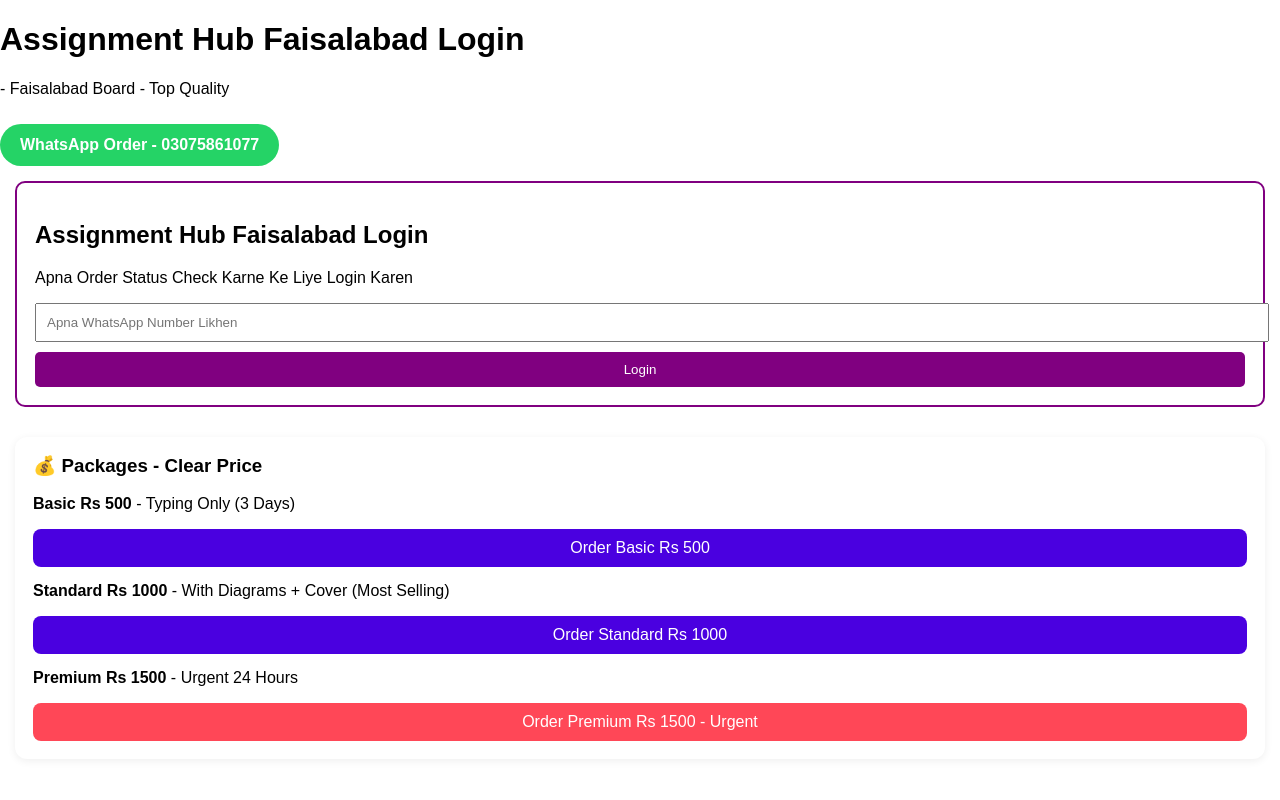
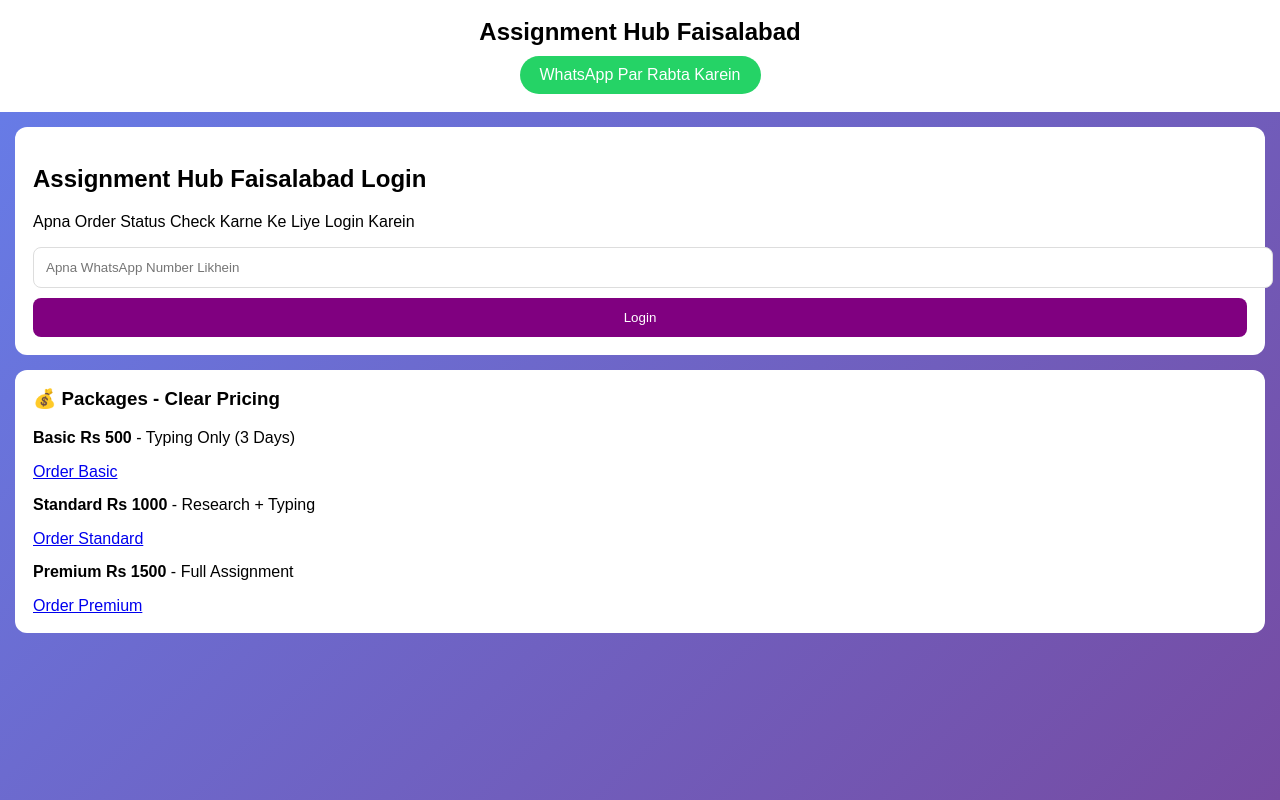
Before and after one commit to araniajordan-png/assignment-hub-faisalabad, a plain HTML site: page index.html in a window 1280 px wide. Drawn offline with Linux system fonts and the light colour scheme.

Commit message:
Update index.html

```diff
--- a/index.html
+++ b/index.html
@@ -1,24 +1,34 @@
 <!DOCTYPE html>
-<html><head><meta charset="utf-8"><meta name="viewport" content="width=device-width,initial-scale=1" - Faisalabad</title></head>
-<body style="margin:0;font-family:Arial;background:#f0f2f5<h2>Assignment Hub Faisalabad Login</h2>
+<html>
+<head>
+<meta charset="utf-8">
+<meta name="viewport" content="width=device-width, initial-scale=1">
+<meta name="google-site-verification" content="jnlgAaHPzLtraXIm4UuIQj_s86SlenCAuAzx55tt_2Y" />
+<title>Assignment Hub Faisalabad</title>
+</head>
+<body style="margin:0;font-family:Arial;background:linear-gradient(135deg,#667eea,#764ba2);min-height:100vh">
+<div style="background:white;padding:18px;text-align:center">
+<h2 style="margin:0">Assignment Hub Faisalabad</h2>
+<a href="https://wa.me/923075861077?text=Salam%20Assignment%20Hub" style="display:inline-block;margin-top:10px;background:#25D366;color:white;padding:10px 20px;border-radius:25px;text-decoration:none">WhatsApp Par Rabta Karein</a>
+</div>
 
-<div style="background:linear-gradient(135deg,#4a00e0,#8e2de2);color:white;padding:25px;text-align:center">
-<h1 style="margin>/<h2>Assignment Hub Faisalabad Login</h2> - Faisalabad Board - Top Quality</p>
-<a href="https://wa.me/923075861077?text=Salam!%20Mujhe%20Assignment%20Chahiye" style="background:#25D366;color:white;padding:12px 20px;text-decoration:none;border-radius:25px;display:inline-block;margin-top:10px;font-weight:bold">WhatsApp Order - 03075861077</a>
+<div style="padding:15px">
+<div style="background:white;padding:18px;border-radius:12px;margin-bottom:15px">
+<h2>Assignment Hub Faisalabad Login</h2>
+<p>Apna Order Status Check Karne Ke Liye Login Karein</p>
+<input type="text" placeholder="Apna WhatsApp Number Likhein" style="width:100%;padding:12px;border:1px solid #ddd;border-radius:8px">
+<button style="background:purple;color:white;width:100%;padding:12px;border:none;border-radius:8px;margin-top:10px">Login</button>
 </div>
-<div style="background:white;padding:18px;border:2px solid purple;border-radius:10px;margin:15px;">
-<h2>Assignment Hub Faisalabad Login</h2>
-<p>Apna Order Status Check Karne Ke Liye Login Karen</p>
-<input type="text" placeholder="Apna WhatsApp Number Likhen" style="width:100%;padding:10px;margin-bottom:10px;">
-<button style="background:purple;color:white;padding:10px;width:100%;border:none;border-radius:5px;">Login</button>
+
+<div style="background:white;padding:18px;border-radius:12px">
+<h3 style="margin-top:0">💰 Packages - Clear Pricing</h3>
+<p><b>Basic Rs 500</b> - Typing Only (3 Days)</p>
+<a href="https://wa.me/923075861077?text=Basic%20Package">Order Basic</a>
+<p style="margin-top:15px"><b>Standard Rs 1000</b> - Research + Typing</p>
+<a href="https://wa.me/923075861077?text=Standard%20Package">Order Standard</a>
+<p style="margin-top:15px"><b>Premium Rs 1500</b> - Full Assignment</p>
+<a href="https://wa.me/923075861077?text=Premium%20Package">Order Premium</a>
 </div>
-<div style="padding:15px">
-<div style="background:white;padding:18px;border-radius:12px;margin-bottom:15px;box-shadow:0 2px 8px #0001">
-<h3 style="margin-top:0">💰 Packages - Clear Price</h3>
-<p><b>Basic Rs 500</b> - Typing Only (3 Days)</p>
-<a href="https://wa.me/923075861077?text=Salam!%20Mujhe%20Basic%20Rs%20500%20wala%20package%20chahiye" style="background:#4a00e0;color:white;padding:10px 15px;text-decoration:none;border-radius:8px;display:block;text-align:center">Order Basic Rs 500</a>
-<p style="margin-top:15px"><b>Standard Rs 1000</b> - With Diagrams + Cover (Most Selling)</p>
-<a href="https://wa.me/923075861077?text=Salam!%20Mujhe%20Standard%20Rs%201000%20wala%20package%20chahiye" style="background:#4a00e0;color:white;padding:10px 15px;text-decoration:none;border-radius:8px;display:block;text-align:center">Order Standard Rs 1000</a>
-<p style="margin-top:15px"><b>Premium Rs 1500</b> - Urgent 24 Hours</p>
-<a href="https://wa.me/923075861077?text=Salam!%20Mujhe%20Premium%20Rs%201500%20wala%20urgent%20package%20chahiye" style="background:#ff4757;color:white;padding:10px 15px;text-decoration:none;border-radius:8px;display:block;text-align:center">Order Premium Rs 1500 - Urgent</a>
-</diva/>
+</div>
+</body>
+</html>
```
